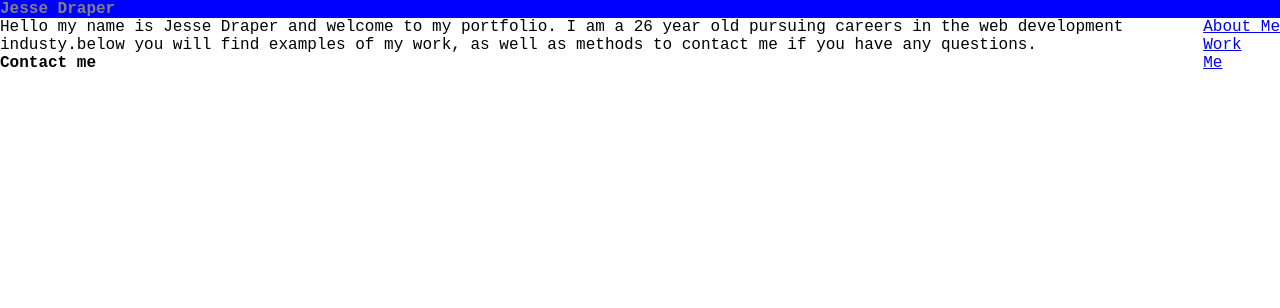
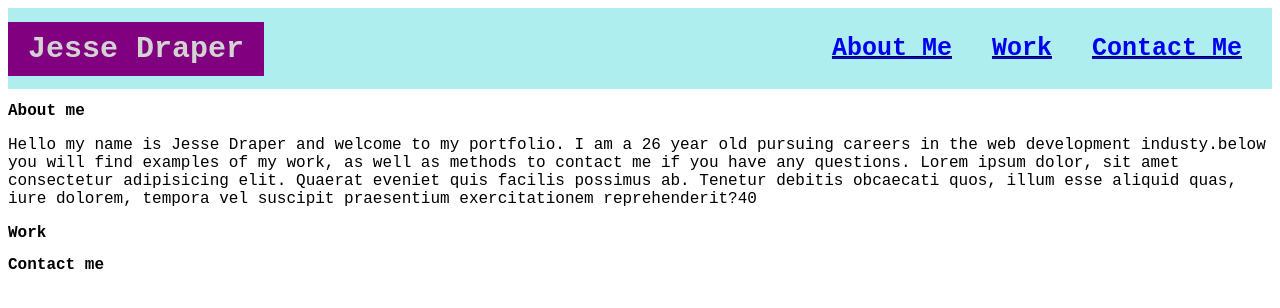
Before and after one commit to Konado22/Homework-2, a plain HTML site: page index.html in a window 1280 px wide. Drawn offline with Linux system fonts and the light colour scheme.

Commit message:
add css structure and begin styling the website, cleanup html elements and add more structure

```diff
--- a/index.html
+++ b/index.html
@@ -5,27 +5,30 @@
         <link rel="stylesheet" href="style.css">
     </head>
     <body>
-        <header>
+        <nav class="navbar">
             <h1>Jesse Draper</h1>
-            <nav>
-                <ul>
-                    <li> <a href="#about-me"> About Me</a></li>
-                    <li> <a href="work">Work</a></li>
-                    <li> <a href="contact-me"> Me</a></li>
-                </ul>
-            </nav>
-        </header>
+             <ul>
+                 <li> <a href="#about-me"> About Me</a></li>
+                 <li> <a href="work">Work</a></li>
+                 <li> <a href="contact-me">Contact Me</a></li>
+            </ul>
+         </nav>
+
         <section id="banner"></section>
         <section id="about-me">
-            <p> Hello my name is Jesse Draper and welcome to my portfolio. I am a 26 year old pursuing careers in the web development industy.below you will find examples of my work, as well as methods to contact me if you have any questions. </p>
+            <h2 id="tags">About me</h2>
+            <p> Hello my name is Jesse Draper and welcome to my portfolio. I am a 26 year old pursuing careers in the web development industy.below you will find examples of my work, as well as methods to contact me if you have any questions. Lorem ipsum dolor, sit amet consectetur adipisicing elit. Quaerat eveniet quis facilis possimus ab. Tenetur debitis obcaecati quos, illum esse aliquid quas, iure dolorem, tempora vel suscipit praesentium exercitationem reprehenderit?40
+                 </p>
         </section>
     <article class="coding-work">
+        <h2 id="tags">Work</h2>
+        <section></section>
         <section></section>
         <section></section>
         <section></section>
     </article>
     <footer>
-        <h3>Contact me</h3>
+        <h2 id="tags">Contact me</h2>
     </footer>
 
     </body>
--- a/style.css
+++ b/style.css
@@ -1,22 +1,45 @@
 *{
     font-size: 16px;
     font-family: monospace;
-    margin: 0%
 }
-header {
-background-color: blue;
-color: grey;
+.navbar {
+    display:flex;
+    justify-content: space-between;
+    background-color:paleturquoise;
+    align-items: center;
 }
-header h1{
-justify-content: left;
+
+.navbar ul{
+    display: flex;
+    list-style-type: none;
+    text-decoration: underline;
+    justify-content: space-between;
+
 
 }
-header, nav{
+h1 {
+    background-color: purple;
+    font-size: 30px;
+    margin: 0px;
+    padding: 10px 0px;
+    padding-left: 20px;
+    padding-right: 20px;
+    color: lightgray;
+}
+
+.navbar ul li {
+padding: 10px;
+margin-right: 20px;
+font-weight: bolder;
+}
+.navbar ul li a {
+    font-size: 25px;
+}
+
+#banner{
+    background-image: url();
+}
+#tags {
+flex-direction: column;
 
 }
-
-ul {
-    list-style-type: none;
-    float: right;
-    display: block;
-}
```
